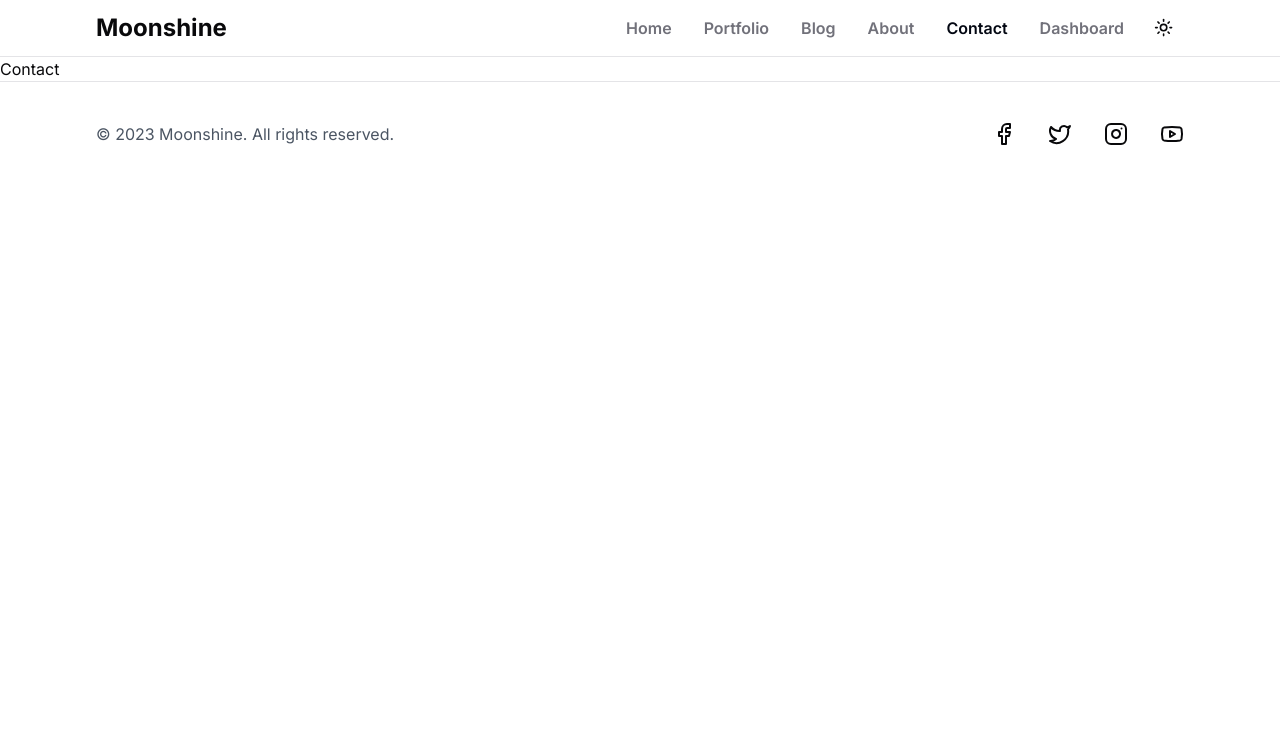
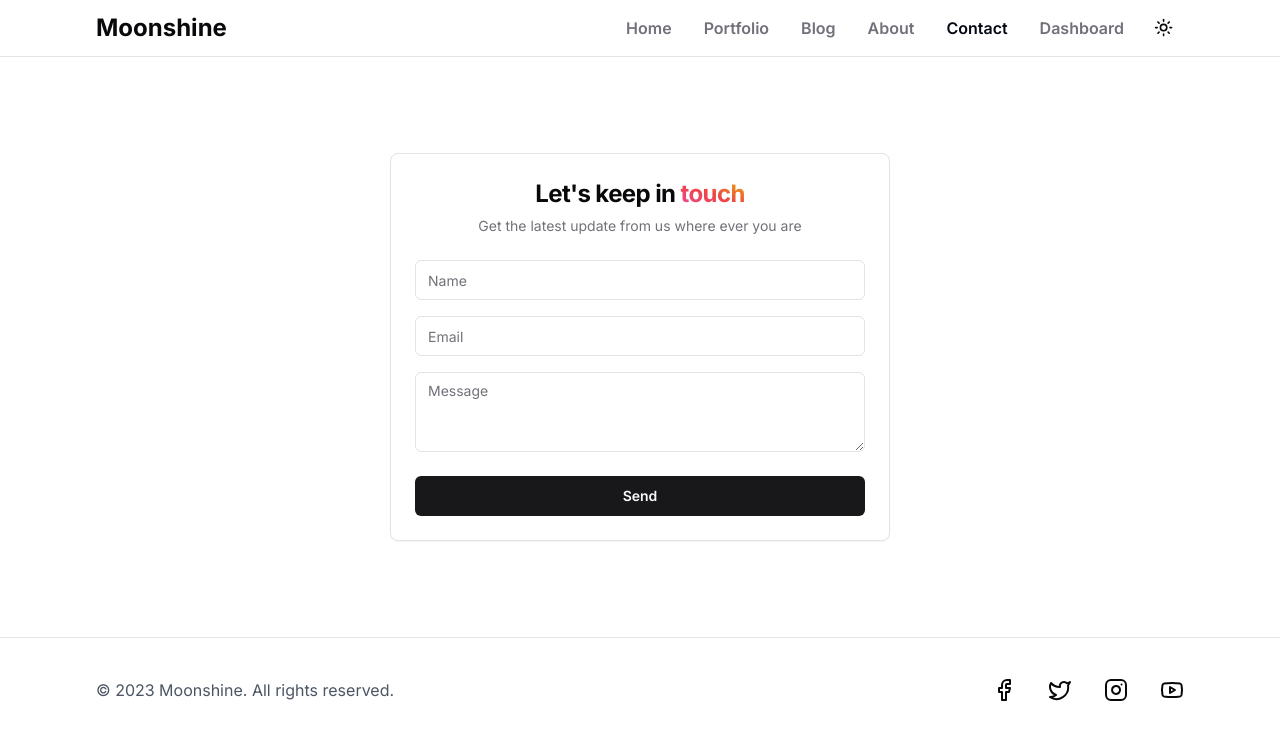
Before and after one commit to 10Sadique/dev-blog, a Next.js app: page /contact in a window 1280 px wide. Shown: the top 740 px of the page. Built offline with nearby package versions, Linux system fonts and the light colour scheme.

Commit message:
contact page complete

```diff
--- a/src/app/(site)/contact/page.tsx
+++ b/src/app/(site)/contact/page.tsx
@@ -1,5 +1,45 @@
+import { Button } from '@/components/ui/button';
+import {
+  Card,
+  CardContent,
+  CardDescription,
+  CardFooter,
+  CardHeader,
+  CardTitle,
+} from '@/components/ui/card';
+import { Input } from '@/components/ui/input';
+import { Textarea } from '@/components/ui/textarea';
+
 const Contact = () => {
-  return <div>Contact</div>;
+  return (
+    <main className="py-24">
+      <div className="container">
+        <Card className="w-full lg:w-[500px] mx-auto">
+          <CardHeader className="text-center">
+            <CardTitle className="font-bold text-2xl">
+              {`Let's keep in `}
+              <span className="text-transparent bg-clip-text bg-gradient-to-tr from-pink-500 via-red-500 to-yellow-500">
+                touch
+              </span>
+            </CardTitle>
+            <CardDescription>
+              {`Get the latest update from us where ever you are`}
+            </CardDescription>
+          </CardHeader>
+          <CardContent>
+            <div className="space-y-4">
+              <Input type="text" name="name" placeholder="Name" />
+              <Input type="email" name="email" placeholder="Email" />
+              <Textarea name="message" placeholder="Message" />
+            </div>
+          </CardContent>
+          <CardFooter>
+            <Button className="w-full font-semibold">Send</Button>
+          </CardFooter>
+        </Card>
+      </div>
+    </main>
+  );
 };
 
 export default Contact;
--- /dev/null
+++ b/src/components/ui/card.tsx
@@ -0,0 +1,79 @@
+import * as React from "react"
+
+import { cn } from "@/lib/utils"
+
+const Card = React.forwardRef<
+  HTMLDivElement,
+  React.HTMLAttributes<HTMLDivElement>
+>(({ className, ...props }, ref) => (
+  <div
+    ref={ref}
+    className={cn(
+      "rounded-lg border bg-card text-card-foreground shadow-sm",
+      className
+    )}
+    {...props}
+  />
+))
+Card.displayName = "Card"
+
+const CardHeader = React.forwardRef<
+  HTMLDivElement,
+  React.HTMLAttributes<HTMLDivElement>
+>(({ className, ...props }, ref) => (
+  <div
+    ref={ref}
+    className={cn("flex flex-col space-y-1.5 p-6", className)}
+    {...props}
+  />
+))
+CardHeader.displayName = "CardHeader"
+
+const CardTitle = React.forwardRef<
+  HTMLParagraphElement,
+  React.HTMLAttributes<HTMLHeadingElement>
+>(({ className, ...props }, ref) => (
+  <h3
+    ref={ref}
+    className={cn(
+      "text-2xl font-semibold leading-none tracking-tight",
+      className
+    )}
+    {...props}
+  />
+))
+CardTitle.displayName = "CardTitle"
+
+const CardDescription = React.forwardRef<
+  HTMLParagraphElement,
+  React.HTMLAttributes<HTMLParagraphElement>
+>(({ className, ...props }, ref) => (
+  <p
+    ref={ref}
+    className={cn("text-sm text-muted-foreground", className)}
+    {...props}
+  />
+))
+CardDescription.displayName = "CardDescription"
+
+const CardContent = React.forwardRef<
+  HTMLDivElement,
+  React.HTMLAttributes<HTMLDivElement>
+>(({ className, ...props }, ref) => (
+  <div ref={ref} className={cn("p-6 pt-0", className)} {...props} />
+))
+CardContent.displayName = "CardContent"
+
+const CardFooter = React.forwardRef<
+  HTMLDivElement,
+  React.HTMLAttributes<HTMLDivElement>
+>(({ className, ...props }, ref) => (
+  <div
+    ref={ref}
+    className={cn(" flex items-center p-6 pt-0", className)}
+    {...props}
+  />
+))
+CardFooter.displayName = "CardFooter"
+
+export { Card, CardHeader, CardFooter, CardTitle, CardDescription, CardContent }
--- /dev/null
+++ b/src/components/ui/input.tsx
@@ -0,0 +1,25 @@
+import * as React from "react"
+
+import { cn } from "@/lib/utils"
+
+export interface InputProps
+  extends React.InputHTMLAttributes<HTMLInputElement> {}
+
+const Input = React.forwardRef<HTMLInputElement, InputProps>(
+  ({ className, type, ...props }, ref) => {
+    return (
+      <input
+        type={type}
+        className={cn(
+          "flex h-10 w-full rounded-md border border-input bg-background px-3 py-2 text-sm ring-offset-background file:border-0 file:bg-transparent file:text-sm file:font-medium placeholder:text-muted-foreground focus-visible:outline-none focus-visible:ring-2 focus-visible:ring-ring focus-visible:ring-offset-2 disabled:cursor-not-allowed disabled:opacity-50",
+          className
+        )}
+        ref={ref}
+        {...props}
+      />
+    )
+  }
+)
+Input.displayName = "Input"
+
+export { Input }
--- /dev/null
+++ b/src/components/ui/skeleton.tsx
@@ -0,0 +1,15 @@
+import { cn } from "@/lib/utils"
+
+function Skeleton({
+  className,
+  ...props
+}: React.HTMLAttributes<HTMLDivElement>) {
+  return (
+    <div
+      className={cn("animate-pulse rounded-md bg-muted", className)}
+      {...props}
+    />
+  )
+}
+
+export { Skeleton }
--- /dev/null
+++ b/src/components/ui/textarea.tsx
@@ -0,0 +1,24 @@
+import * as React from "react"
+
+import { cn } from "@/lib/utils"
+
+export interface TextareaProps
+  extends React.TextareaHTMLAttributes<HTMLTextAreaElement> {}
+
+const Textarea = React.forwardRef<HTMLTextAreaElement, TextareaProps>(
+  ({ className, ...props }, ref) => {
+    return (
+      <textarea
+        className={cn(
+          "flex min-h-[80px] w-full rounded-md border border-input bg-transparent px-3 py-2 text-sm ring-offset-background placeholder:text-muted-foreground focus-visible:outline-none focus-visible:ring-2 focus-visible:ring-ring focus-visible:ring-offset-2 disabled:cursor-not-allowed disabled:opacity-50",
+          className
+        )}
+        ref={ref}
+        {...props}
+      />
+    )
+  }
+)
+Textarea.displayName = "Textarea"
+
+export { Textarea }
```
